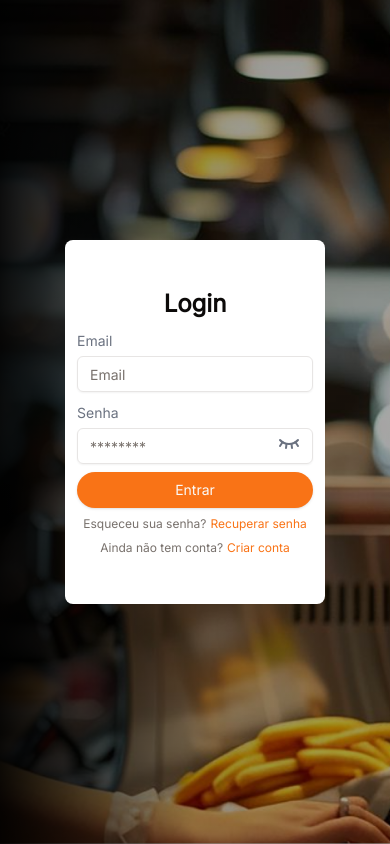
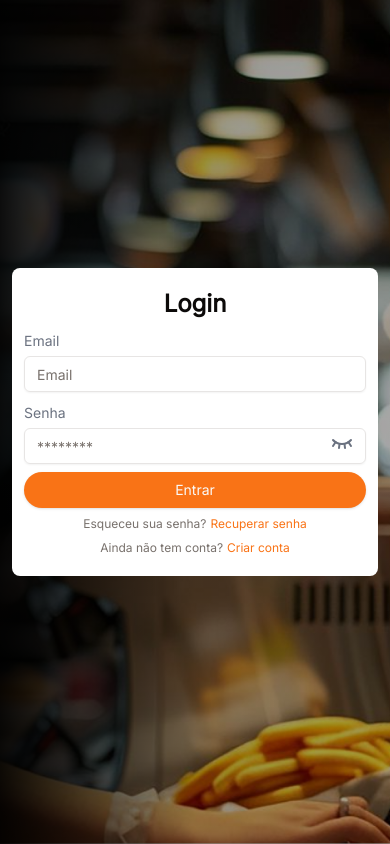
Before and after one commit to IReFoodI/Front-end, a React (Vite) app: page /autenticar/negocios in a window 390 px wide. Built offline with nearby package versions, Linux system fonts and the light colour scheme; no server answers.

Commit message:
✨ feat: improve AuthenticationLayoutBusiness for StoreSignUp integration
- Refined the layout of `AuthenticationLayoutBusiness` to seamlessly integrate the `StoreSignUp` component.

```diff
--- a/src/ui/layouts/AuthenticationLayoutBusiness.jsx
+++ b/src/ui/layouts/AuthenticationLayoutBusiness.jsx
@@ -5,9 +5,9 @@ import { DecorativeBusiness } from "@/domains/store/components/authentication/De
 export function AuthenticationLayoutBusiness() {
   return (
     <div className="min-h-screen content-center items-center bg-dashboard-login bg-cover bg-center p-3 font-inter text-gray-500">
-      <div className="m-auto grid max-w-6xl justify-center gap-8 sm:items-center lg:grid-cols-2">
+      <div className="m-auto max-w-6xl justify-center gap-8 sm:grid sm:items-center lg:grid-cols-2">
         <DecorativeBusiness />
-        <div className="relative z-50 rounded-lg bg-background px-3 py-12 text-center sm:px-8 lg:max-w-sm">
+        <div className="relative z-50 rounded-lg bg-background px-3 py-5 text-center">
           <Outlet />
         </div>
       </div>
```
